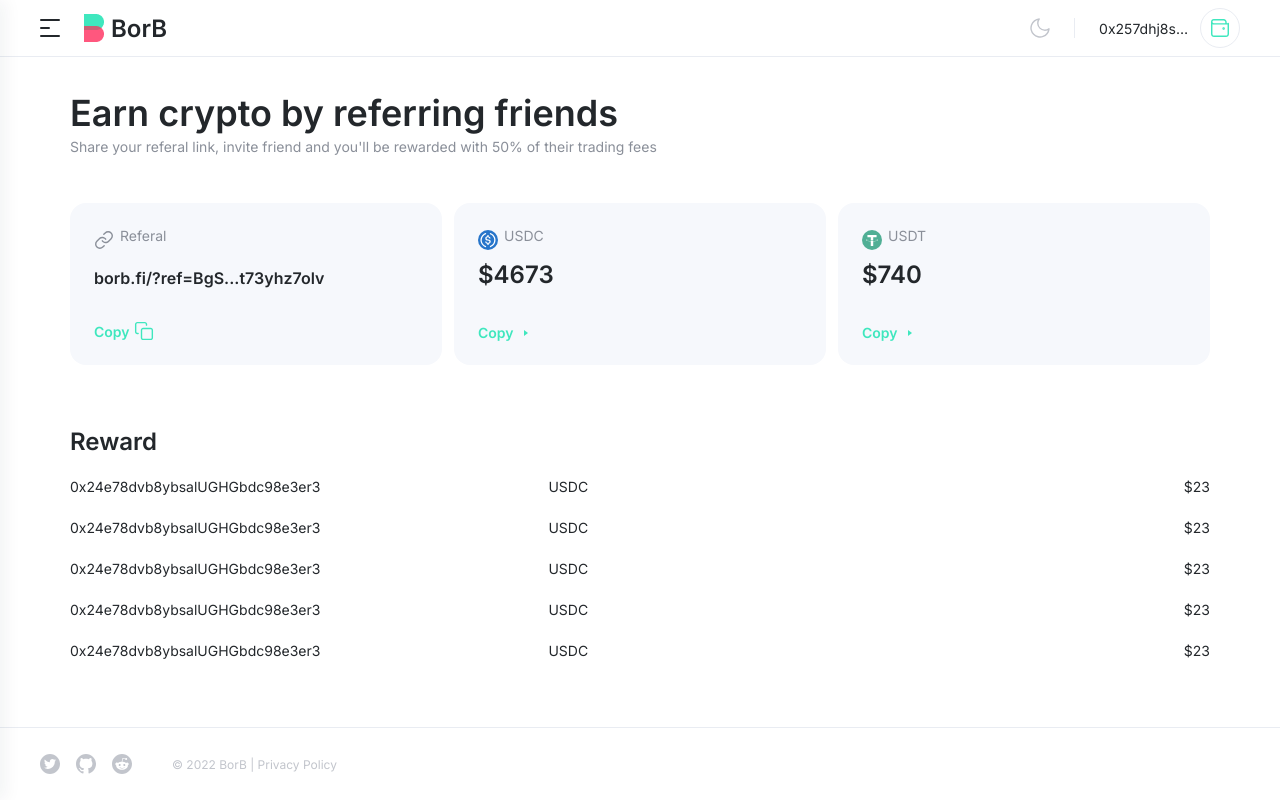
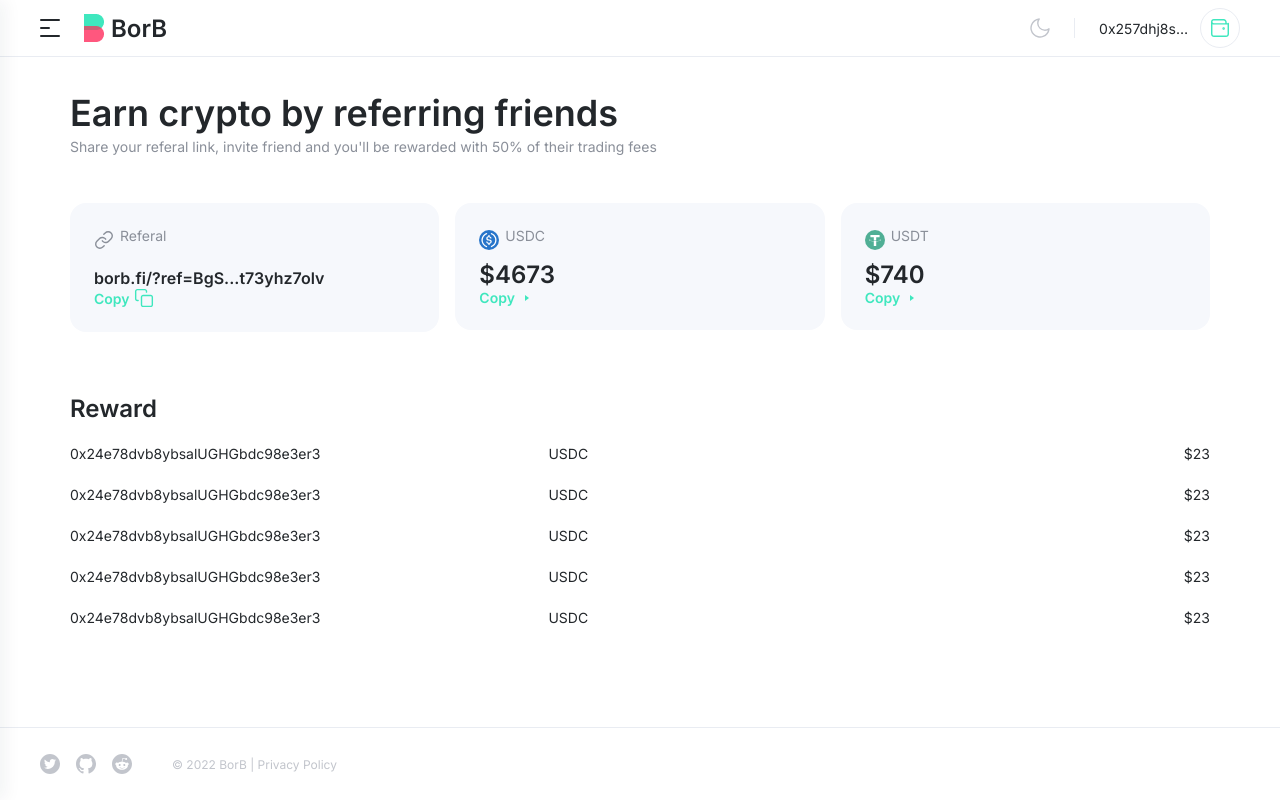
Before and after one commit to tragedyHub/borb-landing, a React (Create React App) app: page /earn in a window 1280 px wide. Built offline with nearby package versions, Linux system fonts and the light colour scheme.

Commit message:
feat: Swiper

```diff
--- a/package.json
+++ b/package.json
@@ -3,6 +3,7 @@
   "version": "0.1.0",
   "private": true,
   "dependencies": {
+    "@pythnetwork/client": "^2.7.3",
     "@testing-library/jest-dom": "^5.16.5",
     "@testing-library/react": "^13.3.0",
     "@testing-library/user-event": "^13.5.0",
@@ -10,12 +11,15 @@
     "@types/node": "^16.11.56",
     "@types/react": "^18.0.17",
     "@types/react-dom": "^18.0.6",
+    "i": "^0.3.7",
+    "npm": "^8.18.0",
     "react": "^18.2.0",
     "react-dom": "^18.2.0",
     "react-router-dom": "^6.3.0",
     "react-scripts": "5.0.1",
     "sass": "^1.54.5",
     "styled-components": "^5.3.5",
+    "swiper": "^8.3.2",
     "typescript": "^4.8.2",
     "web-vitals": "^2.1.4"
   },
--- a/src/index.scss
+++ b/src/index.scss
@@ -13,6 +13,7 @@ div {
 }
 
 .main_container {
+    overflow: hidden;
     padding: 0 90px;
     display: flex;
     flex-direction: column;
--- a/src/pages/EarnPage/index.jsx
+++ b/src/pages/EarnPage/index.tsx
@@ -1,4 +1,7 @@
-import React from 'react'
+import React, { useMemo, useRef } from 'react'
+import styled from 'styled-components'
+import { Swiper, SwiperSlide } from 'swiper/react'
+import { useMediaQuery } from '../../hooks/useMediaQuery'
 import {
     Card,
     CardContentText,
@@ -18,6 +21,17 @@ import {
 } from './components/styles'
 
 const EarnPage = () => {
+    const swiperRef = useRef<HTMLElement | null>(null)
+
+    const tablet = useMediaQuery('(max-width: 768px)')
+    const mobile = useMediaQuery('(max-width: 480px)')
+
+    const getSlidesPerView = useMemo(() => {
+        if (mobile) return 1.2
+        if (tablet) return 1.8
+        return 3
+    }, [tablet, mobile])
+
     return (
         <StyledEarn>
             <Title>Earn crypto by referring friends</Title>
@@ -25,8 +39,62 @@ const EarnPage = () => {
                 Share your referal link, invite friend and you'll be rewarded
                 with 50% of their trading fees
             </SubText>
-
-            <Grid>
+            <Swiper
+                // onSlideChange={}
+                spaceBetween={16}
+                onInit={(v) => {
+                    swiperRef.current = v.el
+                }}
+                slidesPerView={getSlidesPerView}
+                observeParents={true}
+                observer={true}
+                noSwiping={false}
+                noSwipingClass={'swiper-slide'}
+                // style={{ padding: '0 20px' }}
+            >
+                <SwiperSlide>
+                    <Card>
+                        <Row>
+                            <img src="/images/earn/link.svg" alt="" />
+                            <RowText>Referal</RowText>
+                        </Row>
+                        <SmallCardContent>
+                            borb.fi/?ref=BgS...t73yhz7olv
+                        </SmallCardContent>
+                        <CardSubLink>
+                            <p>Copy</p>
+                            <img src="/images/earn/copy.svg" alt="" />
+                        </CardSubLink>
+                    </Card>
+                </SwiperSlide>
+                <SwiperSlide>
+                    <Card>
+                        <Row>
+                            <img src="/images/earn/usdc_logo.svg" alt="" />
+                            <RowText>USDC</RowText>
+                        </Row>
+                        <CardContentText>$4673</CardContentText>
+                        <CardSubLink>
+                            <p>Copy</p>
+                            <img src="/images/earn/arrow.svg" alt="" />
+                        </CardSubLink>
+                    </Card>
+                </SwiperSlide>
+                <SwiperSlide>
+                    <Card>
+                        <Row>
+                            <img src="/images/earn/usdt_logo.svg" alt="" />
+                            <RowText>USDT</RowText>
+                        </Row>
+                        <CardContentText>$740</CardContentText>
+                        <CardSubLink>
+                            <p>Copy</p>
+                            <img src="/images/earn/arrow.svg" alt="" />
+                        </CardSubLink>
+                    </Card>
+                </SwiperSlide>
+            </Swiper>
+            {/* <Grid>
                 <Card>
                     <Row>
                         <img src="/images/earn/link.svg" alt="" />
@@ -62,7 +130,7 @@ const EarnPage = () => {
                         <img src="/images/earn/arrow.svg" alt="" />
                     </CardSubLink>
                 </Card>
-            </Grid>
+            </Grid> */}
 
             <RewardTitle>Reward</RewardTitle>
             <TableGrid>
--- a/src/pages/HomePage/components/main.ts
+++ b/src/pages/HomePage/components/main.ts
@@ -103,7 +103,7 @@ const Buttons = styled.div`
     width: 100%;
 `
 
-const Button = styled.button`
+const Button = styled.button<{ red?: boolean }>`
     border-radius: 60px;
     height: 40px;
     width: 100%;
@@ -125,7 +125,7 @@ const Text = styled.div`
     font-weight: 400;
 `
 
-const Popup = styled.div`
+const Popup = styled.div<{ show?: boolean }>`
     position: fixed;
     top: 0;
     left: 0;
--- a/src/pages/HomePage/index.jsx
+++ b/src/pages/HomePage/index.tsx
@@ -32,13 +32,35 @@ import {
 } from './components/main'
 import { Pagination, Table, Title } from './components/bottom'
 import { useOnClickOutside } from '../../lib/useOnClickOutside'
+// import {
+//     getPythProgramKeyForCluster,
+//     PriceStatus,
+//     PythConnection,
+// } from '@pythnetwork/client'
 
 const Home = () => {
     let array = [1, 1, 1, 1, 1, 1, 1, 1, 1, 1, 1]
-    const [show, setShow] = React.useState(false)
-    let ref = React.useRef()
+    const [show, setShow] = React.useState<boolean>(false)
+    let ref = React.useRef(null)
 
     useOnClickOutside(ref, () => setShow(false))
+
+    // const pythConnection = new PythConnection(
+    // solanaWeb3Connection,
+    // getPythProgramKeyForCluster(solanaClusterName)
+    // )
+    // pythConnection.onPriceChange((product, price) => {
+    // sample output:
+    // Crypto.SRM/USD: $8.68725 ±$0.0131 Status: Trading
+    //     console.log(
+    //         `${product.symbol}: $${price.price} \xB1$${
+    //             price.confidence
+    //         } Status: ${PriceStatus[price.status]}`
+    //     )
+    // })
+
+    // Start listening for price change events.
+    // pythConnection.start()
 
     return (
         <StyledHome>
```
Also changed, not shown: src/index.tsx (+14 -14 lines), 1 other file (tests, documents, lock files or other folders).
